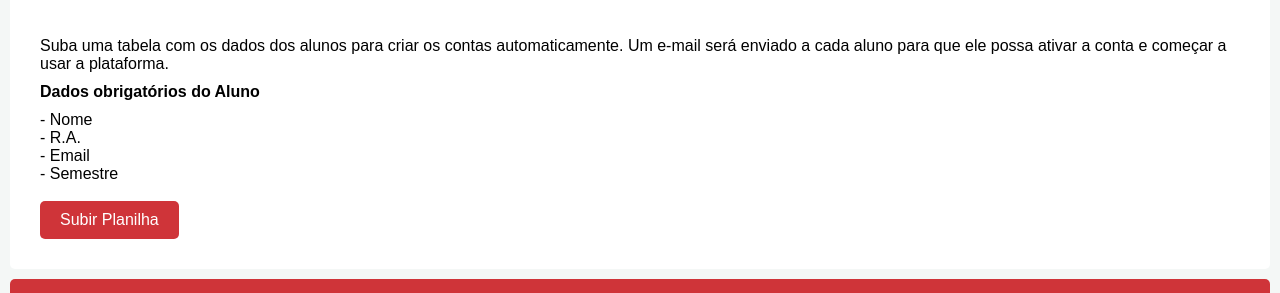
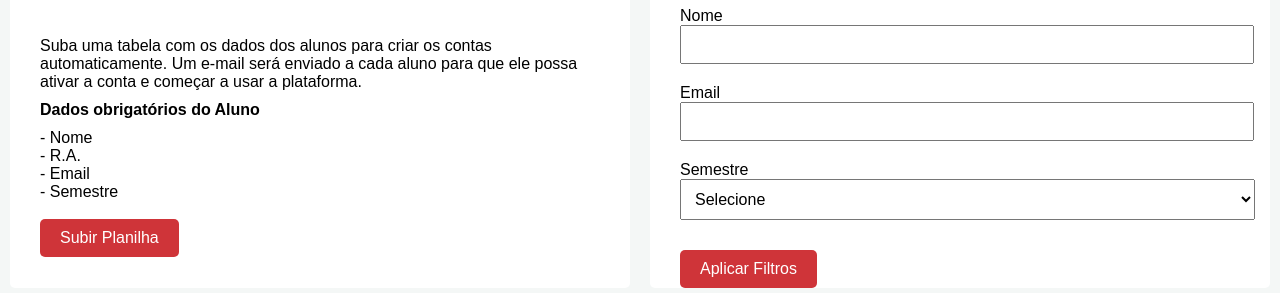
Before and after one commit to adilson0001/Projeto-Fatec, a plain HTML site: page index(original).html in a window 1280 px wide. Shown: the part 183-476 px from the top of the page. Drawn offline with Linux system fonts and the light colour scheme.

Commit message:
Add files via upload

```diff
--- a/style(original).css
+++ b/style(original).css
@@ -64,6 +64,9 @@ span>p{
 
 /*  adicionar alunos */
 
+main{
+    display: flex;
+}
 div>h1{
     background-color: var(--vermelho);
     border-radius: 5px 5px 0px 0px;
@@ -71,7 +74,11 @@ div>h1{
     color: var(--branco);
 
 
+
+
 }
+
+
 h1>span{
     font-size:25px;
 }
@@ -81,6 +88,7 @@ h1>span{
     border-radius: 5px;
     display: block;
     margin-top: 10px;
+    width: 60%;
 
 
 }
@@ -113,7 +121,7 @@ h1>span{
 
 .campos{
     margin-left: 30px;
-    margin-top: 20px;
+    margin-top: 10px;
 }
 .preencher input{
     padding: 30px;
@@ -126,5 +134,5 @@ select{
     width: calc(100% - 15px);
     padding: 10px;
     font-size: 16px;
-    margin-bottom: 20px;
+    margin-bottom: 30px;
 }
```
Also changed, not shown: index(original).html (+1 -0 lines).
